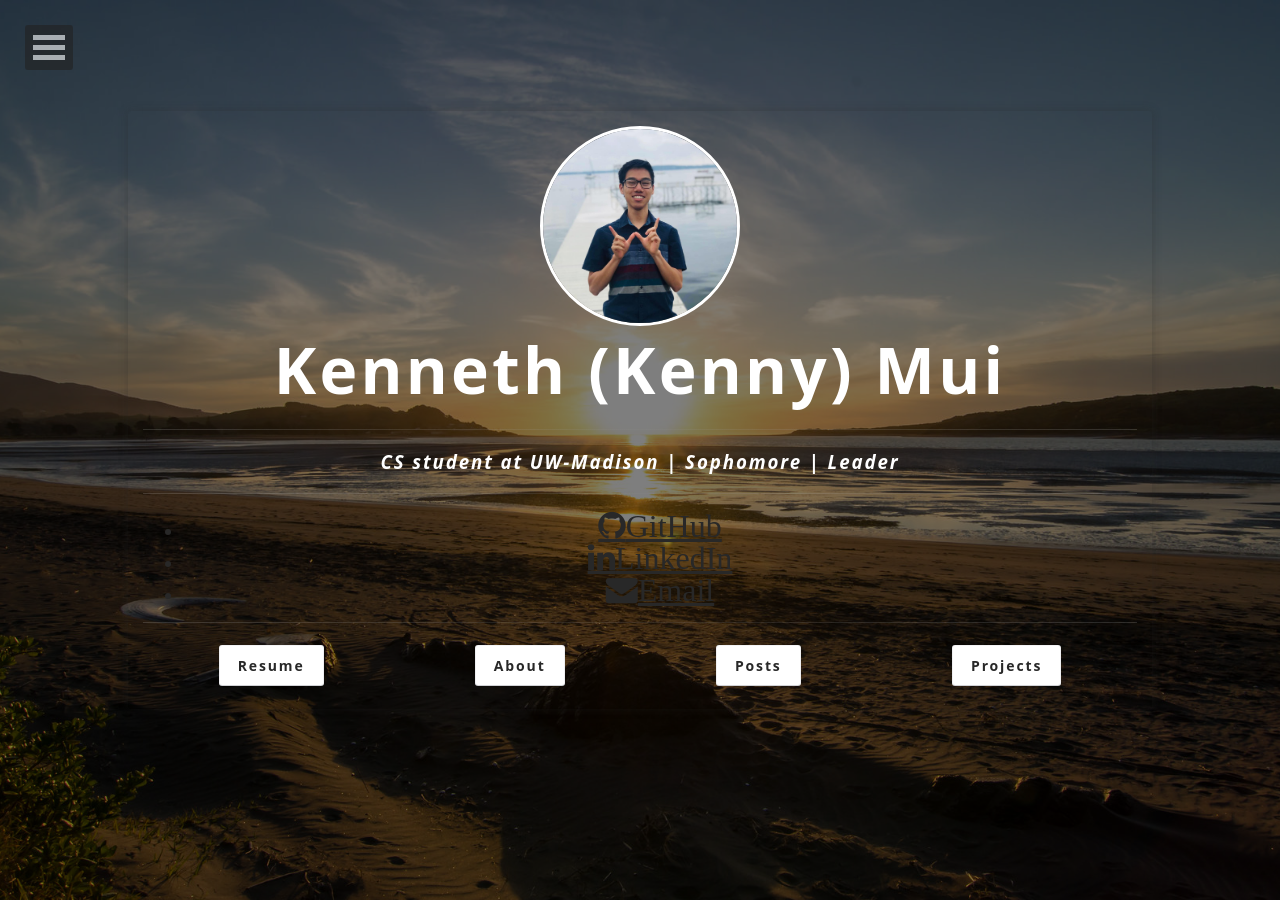
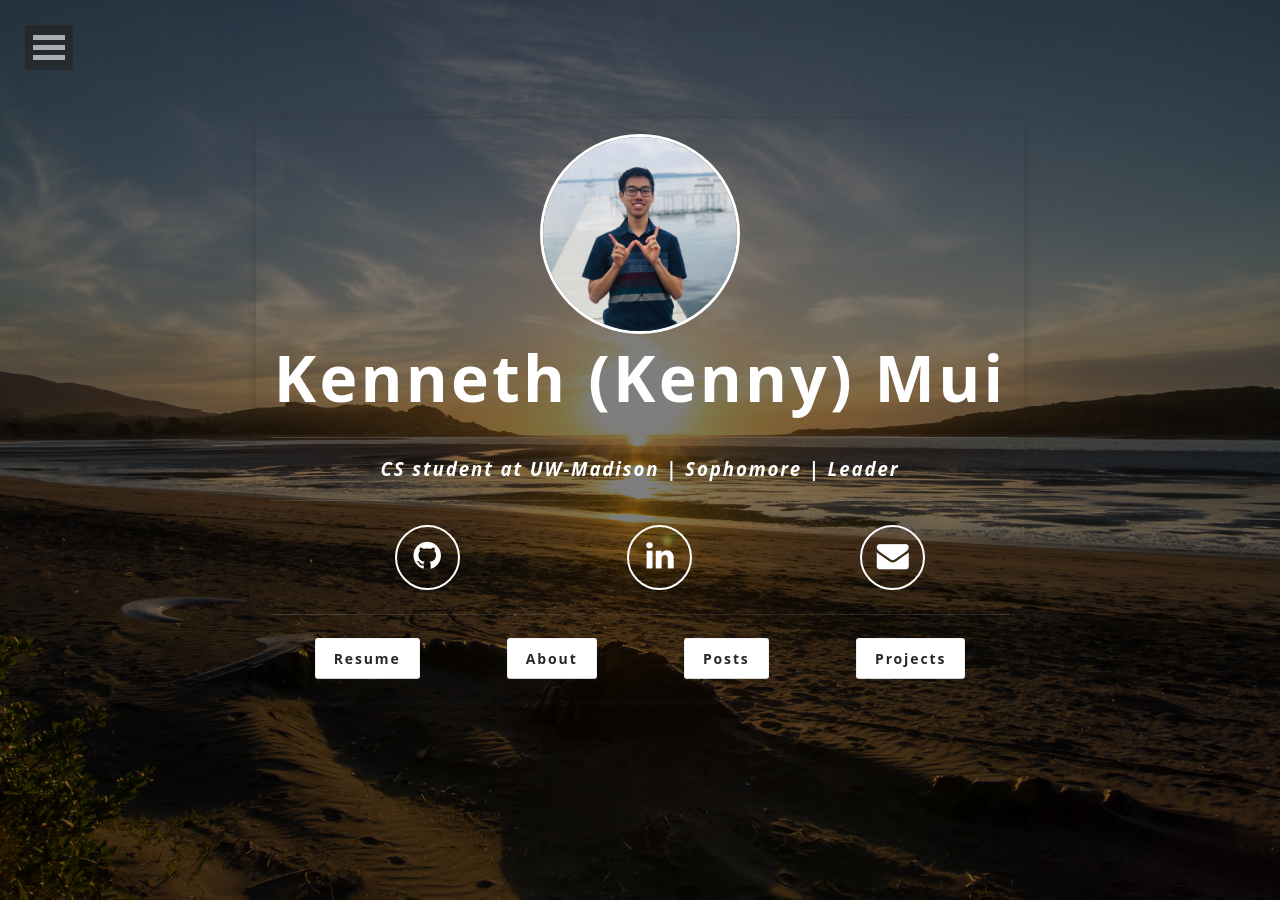
Before and after one commit to klmui/klmui2, a Jekyll site: the page built from index.html, in a window 1280 px wide. Built offline with Jekyll 4.4.1, drawn with Linux system fonts in a browser that asks for light colours.

Commit message:
Make buttons as circles

```diff
--- a/_includes/social-links.html
+++ b/_includes/social-links.html
@@ -27,17 +27,17 @@
                         {% if site.hackernews %}<a class="social-btn" href="https://news.ycombinator.com/user?id={{ site.hackernews }}" target="_blank" rel="noopener noreferrer"><i class="fa fa-fw fa-hacker-news"></i></a>{% endif %}
                   </h3> -->
 
-                  <ul>
+                  <ul class="socials">
                     {% if site.github-url %}
-                    <li><a class="fa fa-2x fa-github" target="_blank" href="https://github.com/{{ site.github-url }}"><span class="description">GitHub</span></a></li>
+                    <li><a class="fa fa-2x fa-github" target="_blank" href="https://github.com/{{ site.github-url }}"><span class="description"></span></a></li>
                     {% endif %}
 
                     {% if site.linkedin %}
-                    <li><a class="fa fa-2x fa-linkedin" target="_blank" href="https://linkedin.com/in/{{ site.linkedin }}"><span class="description">LinkedIn</span></a></li>
+                    <li><a class="fa fa-2x fa-linkedin" target="_blank" href="https://linkedin.com/in/{{ site.linkedin }}"><span class="description"></span></a></li>
                     {% endif %}
 
 
                     {% if site.email %}
-                    <li><a class="fa fa-2x fa-envelope" target="_blank" href="mailto:{{ site.email }}"><span class="description">Email</span></a></li>
+                    <li><a class="fa fa-2x fa-envelope" target="_blank" href="mailto:{{ site.email }}"><span class="description"></span></a></li>
                     {% endif %}
                 </ul>
--- a/_sass/elements.scss
+++ b/_sass/elements.scss
@@ -79,6 +79,29 @@
 .post-list {
     .btn {
         @include font-rem(14);
+    }
+}
+
+// Social buttons
+.socials {
+    display: flex;
+    justify-content: space-around;
+    > li {
+        border-radius: 100%;
+        border: 2px solid white;
+        margin: 8px;
+        display: inline-block;
+        list-style: none;
+        width: 65px;
+        height: 65px;
+        > a {
+            &:hover {
+                color: $red;
+            }
+            color: white;
+            text-decoration: none;
+            padding-top: 13px;
+        }
     }
 }
 
--- a/assets/css/main-page-custom.css
+++ b/assets/css/main-page-custom.css
@@ -17,7 +17,7 @@ body {
      z-index: 100 !important;
      background-color: transparent;
      /* box-shadow: none; */
-     width: 80vw !important;
+     width: 60vw !important;
      max-width: 100vw;
      margin-bottom: 80px;
 
@@ -31,25 +31,3 @@ body {
     display: flex;
 
  }
-
- /* h1 {
-    color: white;
-    font-weight: bold;
-    letter-spacing: 0.1em;
-    font-size: 3em;
-    font-family: 'Open Sans';
-}
-
-h3 {
-    color: white;
-    padding-bottom: 20px;
-    font-weight: thin;
-}
-
-a:visited {
-    color: white;
-}
-
-a:link {
-    color:white;
-} */
```
